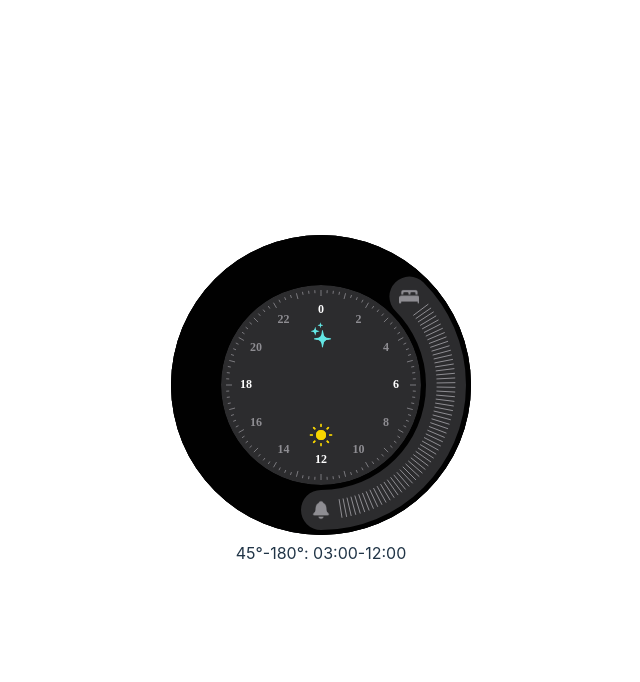
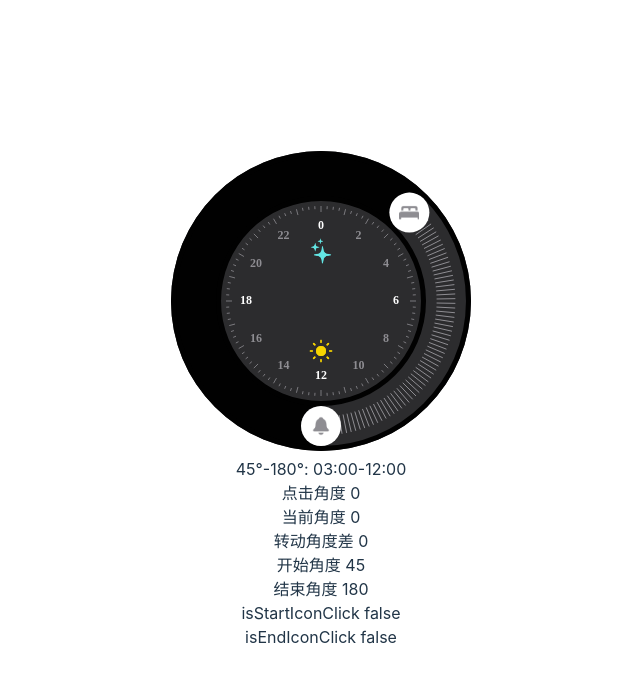
Before and after one commit to Alwayfeels/WeTodo, a Vue app: page / in a window 1280 px wide. Shown: the top 682 px of the page, without its empty margins (319-959 px from the left). Built offline with nearby package versions, Linux system fonts and the light colour scheme.

Commit message:
feat: 添加交互

```diff
--- a/src/components/TimeManager.vue
+++ b/src/components/TimeManager.vue
@@ -3,6 +3,14 @@
     <canvas id="canvas" ref="canvasRef" class="canvas" :style="`width: ${layout.width}px; height: ${layout.height}px;`"
       :width="layout.width" :height="layout.height"></canvas>
     <div>{{ clockValue }}</div>
+    <div>点击角度 {{ state.clickAngle }}</div>
+    <div>当前角度 {{ state.moveAngle }}</div>
+    <div>转动角度差 {{ state.dragOffsetAngle }}</div>
+    <div>开始角度 {{ state.dragBarStartAngle }}</div>
+    <div>结束角度 {{ state.dragBarEndAngle }}</div>
+    <div>isStartIconClick {{ state.isStartIconClick }}</div>
+    <div>isEndIconClick {{ state.isEndIconClick }}</div>
+
   </div>
 </template>
 
@@ -42,11 +50,13 @@ const colorConfig = reactive({
   daylight: '#f7d500'
 })
 const state = reactive({
-  clickAngle: null,
-  isStartIconClick: false,
-  isEndIconClick: false,
-  dragBarStartAngle: 45,
-  dragBarEndAngle: 190,
+  clickAngle: 0, // 点击初始角度，偏移量判断依据
+  moveAngle: 0, // 当前拖动角度
+  dragOffsetAngle: 0, // 点击角度和开始角度差,
+  isStartIconClick: false, // 是否点击了头部图标
+  isEndIconClick: false, // 是否点击了尾部图标
+  dragBarStartAngle: 45, // 拖拽条 开始角度
+  dragBarEndAngle: 180, // 拖拽条 结束角度
 })
 
 let canvasDom
@@ -67,21 +77,22 @@ onMounted(() => {
   canvas.context = ctx
   clockValue.value = canvas.context ? '无数据' : '不支持Canvas'
   drawClockBg()
+  ctx.save()
   drawDragBar(layout.dragBarStartAngleInit, layout.dragBarEndAngleInit)
-  // drawCircleAtPosition({
-  //   x: layout.centerX,
-  //   y: layout.centerY,
-  //   r: layout.drag_bar_R,
-  //   angle: 45,
-  //   circle_r: layout.drag_icon_size,
-  // })
-  // drawCircleAtPosition({
-  //   x: layout.centerX,
-  //   y: layout.centerY,
-  //   r: layout.drag_bar_R,
-  //   angle: 180,
-  //   circle_r: layout.drag_icon_size,
-  // })
+  drawCircleAtPosition({
+    x: layout.centerX,
+    y: layout.centerY,
+    r: layout.drag_bar_R,
+    angle: state.dragBarStartAngle,
+    circle_r: layout.drag_icon_size,
+  })
+  drawCircleAtPosition({
+    x: layout.centerX,
+    y: layout.centerY,
+    r: layout.drag_bar_R,
+    angle: state.dragBarEndAngle,
+    circle_r: layout.drag_icon_size,
+  })
   canvasDom = document.getElementById('canvas')
   addCanvasEventListener()
 })
@@ -89,9 +100,25 @@ onMounted(() => {
 function addCanvasEventListener() {
   canvasDom.addEventListener('mousedown', (event) => {
     const { offsetX, offsetY } = event
+    // 是否点击了dragbar
+    // const isClickDragBar = isPointInDragBar({
+    //   x: layout.centerX,
+    //   y: layout.centerY,
+    //   r: layout.drag_bar_R,
+    //   startAngle: state.dragBarStartAngle,
+    //   endAngle: state.dragBarEndAngle,
+    //   lineWidth: layout.drag_bar_width,
+    //   pointX: offsetX,
+    //   pointY: offsetY
+    // })
+    // if (isClickDragBar) {
+    //   console.log('rotate  eeeeeeeeee');
+    //   rotateDragBar(45)
+    // }
+    // console.log('isClickDragBar ??? => ', isClickDragBar);
     // 是否点击了dragbar图标
-    const [isStartIconClick, isEndIconClick] = ([45, 180]).map(angle => {
-      return isPointInCircle({
+    const [isStartIconClick, isEndIconClick] = ([state.dragBarStartAngle, state.dragBarEndAngle]).map(angle => {
+      return isClickInCircle({
         x: layout.centerX,
         y: layout.centerY,
         r: layout.drag_bar_R,
@@ -105,32 +132,49 @@ function addCanvasEventListener() {
     state.isEndIconClick = isEndIconClick
     if (isStartIconClick || isEndIconClick) {
       state.clickAngle = Math.round(calculateAngle({ x: layout.centerX, y: layout.centerY, pointX: offsetX, pointY: offsetY }))
-      console.log('click => ', state.clickAngle);
-      canvasDom.addEventListener('mousemove', addCanvasMoveListener)
+      state.dragOffsetAngle = state.clickAngle - state.dragBarStartAngle
+      canvasDom.addEventListener('mousemove', onCanvasMouseMove)
     }
   })
   canvasDom.addEventListener('mouseup', (event) => {
-    canvasDom.removeEventListener('mousemove', addCanvasMoveListener)
+    state.isStartIconClick = false
+    state.isEndIconClick = false
+    state.currAngle = 0
+    state.clickAngle = 0
+    canvasDom.removeEventListener('mousemove', onCanvasMouseMove)
   })
 }
 
-function addCanvasMoveListener(event) {
+/**
+ * @desc: 核心
+ */
+function onCanvasMouseMove(event) {
   const { offsetX, offsetY } = event
-  let angle = calculateAngle({ x: layout.centerX, y: layout.centerY, pointX: offsetX, pointY: offsetY })
-  console.log('move => ', Math.round(angle));
-  drawDragBar(offsetX, offsetY)
+  let currAngle = Math.round(calculateAngle({ x: layout.centerX, y: layout.centerY, pointX: offsetX, pointY: offsetY }))
+  if (state.moveAngle === currAngle) return
+  state.moveAngle = currAngle
+  const newStartAngle = state.isStartIconClick ? Math.round(currAngle + state.dragOffsetAngle): state.dragBarStartAngle
+  const newEndAngle = state.isEndIconClick ? Math.round(currAngle - currAngle + state.dragOffsetAngle): state.dragBarEndAngle
+  console.log('拖拽偏转角度 => ', state.dragOffsetAngle);
+
+  state.dragBarStartAngle = newStartAngle
+  state.dragBarEndAngle = newEndAngle
+  console.log('重绘角度 => ', newStartAngle, newEndAngle);
+  drawDragBar(newStartAngle, newEndAngle)
 }
 
 function calculateAngle({ x, y, pointX, pointY }) {
-  // 计算点击坐标相对于原点连线的角度
-  var deltaX = pointX - x;
-  var deltaY = y - pointY; // 注意这里的符号，因为 canvas 的坐标系与数学坐标系 y 轴方向相反
-  var radian = Math.atan2(deltaY, deltaX);
-  var angle = radian * (180 / Math.PI);
-  // 将角度转换为正上方为0度
-  angle = (angle + 360) % 360;
+  var dx = pointX - x;
+  var dy = y - pointY;
+  var angle = Math.atan2(dx, dy) * (180 / Math.PI);
+  if (angle < 0) {
+    angle = 360 + angle;
+  } else if (angle >= 360) {
+    angle = angle % 360;
+  }
   return angle;
 }
+console.log('.....', calculateAngle({ x: 10, y: 10, pointX: 10, pointY: 20 }));
 
 function drawClockBg() {
   drawBackground()
@@ -139,13 +183,19 @@ function drawClockBg() {
   drawScale()
 }
 
+function rotateDragBar(angle) {
+  ctx.restore()
+  const perAngle = Math.PI / 180
+  ctx.rotate(angle * perAngle); // 45度角
+}
+
 function drawDragBar(startAngle = 0, endAngle = 90) {
-  const {dragBarStartAngle, dragBarEndAngle} = state
-  if (dragBarStartAngle === startAngle && dragBarEndAngle === endAngle) return
-  state.dragBarStartAngle = startAngle
-  state.dragBarEndAngle = endAngle
+  if (startAngle >= 360 || endAngle >= 360) {
+    startAngle = startAngle % 360
+    endAngle = endAngle % 360
+  }
+  clearRing(layout.centerX, layout.centerY, (layout.drag_bar_R - layout.drag_bar_width), (layout.drag_bar_R + layout.drag_bar_width))
   clockValue.value = `${startAngle}°-${endAngle}°: ${getTimeFromAngle(startAngle)}-${getTimeFromAngle(endAngle)}`
-  clearRing(layout.centerX, layout.centerY, layout.R1, layout.R2, colorConfig.dark)
   drawDragBarContent(layout.centerX, layout.centerY, layout.drag_bar_R, startAngle, endAngle, layout.drag_bar_width);
   drawLinesOnArc(layout.centerX, layout.centerY, layout.drag_bar_R, startAngle, endAngle, layout.drag_scale_length);
   drawImageOnArc(layout.centerX, layout.centerY, layout.drag_bar_R, startAngle, bed_icon, layout.drag_icon_size)
@@ -153,22 +203,25 @@ function drawDragBar(startAngle = 0, endAngle = 90) {
 }
 
 function drawCircleAtPosition({ x, y, r, angle, circle_r }) {
-  angle -= 90
   // 转换为弧度
-  angle = angle * Math.PI / 180;
+  const arc = (angle - 90) * Math.PI / 180;
 
   // 计算第二个圆的圆心坐标
-  var secondX = x + Math.cos(angle) * r;
-  var secondY = y + Math.sin(angle) * r;
+  var secondX = x + Math.cos(arc) * r;
+  var secondY = y + Math.sin(arc) * r;
 
   // 绘制圆
   ctx.beginPath();
   ctx.arc(secondX, secondY, circle_r, 0, 2 * Math.PI);
+  ctx.fillStyle = colorConfig.light
   ctx.fill();
 }
 
+/**
+ * @desc: 操作条
+ */
+
 function drawDragBarContent(x, y, r, startAngle, endAngle, arc_r) {
-  ctx.save()
   // 转换为弧度
   startAngle = (startAngle - 90) * Math.PI / 180;
   endAngle = (endAngle - 90) * Math.PI / 180;
@@ -181,49 +234,26 @@ function drawDragBarContent(x, y, r, startAngle, endAngle, arc_r) {
   ctx.stroke();
 }
 
-const drawBackground = () => {
-  ctx.save()
-  ctx.beginPath();
-  ctx.arc(layout.centerX, layout.centerY, layout.R1, 0, Math.PI * 2);
-  ctx.fillStyle = colorConfig.shallowDark;
-  ctx.fill
-  ctx.fill()
-  ctx.moveTo(layout.centerX + layout.R2, layout.centerY);
-  ctx.arc(layout.centerX, layout.centerY, layout.R2, 0, Math.PI * 2, true);
-  ctx.fillStyle = colorConfig.dark;
-  ctx.fill()
-  ctx.restore()
-}
-function drawRing( x, y, r1, r2, color) {
-  ctx.beginPath();
-  ctx.arc(x, y, r2, 0, 2 * Math.PI);
-  ctx.arc(x, y, r1, 0, 2 * Math.PI);
-  ctx.closePath();
+function isPointInDragBar({ x, y, r, startAngle, endAngle, lineWidth, pointX, pointY }) {
+  var dx = pointX - x;
+  var dy = pointY - y;
+  var distance = Math.sqrt(dx * dx + dy * dy);
 
-  ctx.lineWidth = r2 - r1;
-  ctx.strokeStyle = color;
-  ctx.stroke();
+  if (distance < r + lineWidth && distance > r - lineWidth) {
+    var angle = Math.atan2(dy, dx);
+    angle = (angle < 0) ? (angle + 2 * Math.PI) : angle;
+    // console.log('condition1 success; angle=>', angle);
+    return true
+    if (startAngle > endAngle) {
+      return angle >= startAngle || angle <= endAngle;
+    } else {
+      return angle >= startAngle && angle <= endAngle;
+    }
+  }
+  return false;
 }
 
-function clearRing(x, y, r1, r2, color) {
-  ctx.beginPath();
-  ctx.arc(x, y, r2, 0, 2 * Math.PI);
-  ctx.arc(x, y, r1, 0, 2 * Math.PI, true);
-  ctx.closePath();
-
-  ctx.fillStyle = color;
-  ctx.fill();
-}
-
-const drawLine = (start1, start2, end1, end2, color = '#000') => {
-  ctx.beginPath();
-  ctx.moveTo(start1, start2);
-  ctx.lineTo(end1, end2);
-  ctx.strokeStyle = color;
-  ctx.stroke();
-  ctx.closePath();
-}
-
+// 绘制图标
 function drawImageOnArc(x, y, r, angle, image, imageSize) {
   // 转换为弧度
   angle = (angle - 90) * Math.PI / 180;
@@ -244,62 +274,8 @@ function drawImageOnArc(x, y, r, angle, image, imageSize) {
   }
 }
 
-// 判断是否点击坐标是否在目标圆内
-function isPointInCircle({ x, y, r, angle, circle_r, pointX, pointY }) {
-  ctx.beginPath();
-  // 转换为弧度
-  angle = (angle - 90) * Math.PI / 180;
-  // 计算第二个圆的圆心坐标
-  var secondX = x + Math.cos(angle) * r;
-  var secondY = y + Math.sin(angle) * r;
-  // 保存绘制圆的路径
-  ctx.arc(secondX, secondY, circle_r, 0, 2 * Math.PI);
-  // 判断点是否在路径内
-  return ctx.isPointInPath(pointX, pointY);
-}
 
-function getTimeFromAngle(angle) {
-  // 将角度转换为0-360范围内
-  angle = angle % 360;
-  if (angle < 0) {
-    angle += 360;
-  }
-
-  // 计算小时和分钟
-  var totalMinutes = Math.round(angle / 360 * 24 * 60);
-  var hours = Math.floor(totalMinutes / 60);
-  var minutes = Math.round((totalMinutes % 60) / 5) * 5;
-
-  // 格式化小时和分钟
-  var formattedHours = hours.toString().padStart(2, '0');
-  var formattedMinutes = minutes.toString().padStart(2, '0');
-
-  return formattedHours + ':' + formattedMinutes;
-}
-
-const drawScale = () => {
-  ctx.save();
-  // 画制时钟刻度
-  // 定义1°
-  var pi = Math.PI * 2 / 360;
-  for (var i = 0; i < (24 * 4); i++) {
-    var x = -Math.cos(pi * (360 / (24 * 4)) * i);
-    var y = Math.sin(pi * (360 / (24 * 4)) * i);
-    if (i % 8 == 0) {
-      // 绘制时钟数字
-      ctx.lineWidth = 1;
-      ctx.textAlign = 'center';
-      ctx.textBaseline = 'middle';
-      ctx.font = `bold ${layout.scale_font_size}px 微软雅黑`;
-      ctx.fillStyle = i % 24 === 0 ? colorConfig.light : colorConfig.shallowlight;
-      ctx.fillText(i / 4, layout.centerX + layout.scale_number_R * y, layout.centerX + layout.scale_number_R * x);
-    }
-    ctx.lineWidth = 0.8;
-    const lineLength = i % 4 == 0 ? 6 : 3;
-    drawLine(layout.centerX + layout.scale_R * x, layout.centerY + layout.scale_R * y, layout.centerX + (layout.scale_R - lineLength) * x, layout.centerX + (layout.scale_R - lineLength) * y, colorConfig.shallowlight)
-  }
-}
-
+// 绘制拖动条纹路
 function drawLinesOnArc(x, y, r, startAngle, endAngle, lineLength, angleOffset = 7) {
   r = r - lineLength / 2;
   // 转换为弧度
@@ -330,6 +306,101 @@ function drawLinesOnArc(x, y, r, startAngle, endAngle, lineLength, angleOffset =
   }
 }
 
+/**
+ * @desc: 背景绘制
+ */
+// 基础背景
+const drawBackground = () => {
+  ctx.beginPath();
+  ctx.arc(layout.centerX, layout.centerY, layout.R1, 0, Math.PI * 2);
+  ctx.fillStyle = colorConfig.shallowDark;
+  ctx.fill
+  ctx.fill()
+  ctx.moveTo(layout.centerX + layout.R2, layout.centerY);
+  ctx.arc(layout.centerX, layout.centerY, layout.R2, 0, Math.PI * 2, true);
+  ctx.fillStyle = colorConfig.dark;
+  ctx.fill()
+  ctx.restore()
+}
+
+// 绘制圆环
+function clearRing(x, y, r1, r2, color = colorConfig.dark) {
+  ctx.beginPath();
+  ctx.arc(x, y, r2, 0, 2 * Math.PI);
+  ctx.arc(x, y, r1, 0, 2 * Math.PI, true);
+  ctx.closePath();
+
+  ctx.fillStyle = color;
+  ctx.fill();
+}
+
+// 绘制线条
+const drawLine = (start1, start2, end1, end2, color = '#000') => {
+  ctx.beginPath();
+  ctx.moveTo(start1, start2);
+  ctx.lineTo(end1, end2);
+  ctx.strokeStyle = color;
+  ctx.stroke();
+  ctx.closePath();
+}
+
+// 判断是否点击坐标是否在目标圆内
+function isClickInCircle({ x, y, r, angle, circle_r, pointX, pointY }) {
+  ctx.beginPath();
+  // 转换为弧度
+  angle = (angle - 90) * Math.PI / 180;
+  // 计算第二个圆的圆心坐标
+  var secondX = x + Math.cos(angle) * r;
+  var secondY = y + Math.sin(angle) * r;
+  // 保存绘制圆的路径
+  ctx.arc(secondX, secondY, circle_r, 0, 2 * Math.PI);
+  // 判断点是否在路径内
+  return ctx.isPointInPath(pointX, pointY);
+}
+
+// 计算时间
+function getTimeFromAngle(angle) {
+  // 将角度转换为0-360范围内
+  angle = angle % 360;
+  if (angle < 0) {
+    angle += 360;
+  }
+
+  // 计算小时和分钟
+  var totalMinutes = Math.round(angle / 360 * 24 * 60);
+  var hours = Math.floor(totalMinutes / 60);
+  var minutes = Math.round((totalMinutes % 60) / 5) * 5;
+
+  // 格式化小时和分钟
+  var formattedHours = hours.toString().padStart(2, '0');
+  var formattedMinutes = minutes.toString().padStart(2, '0');
+
+  return formattedHours + ':' + formattedMinutes;
+}
+
+// 绘制时钟表盘刻度
+const drawScale = () => {
+  // 画制时钟刻度
+  // 定义1°
+  var pi = Math.PI * 2 / 360;
+  for (var i = 0; i < (24 * 4); i++) {
+    var x = -Math.cos(pi * (360 / (24 * 4)) * i);
+    var y = Math.sin(pi * (360 / (24 * 4)) * i);
+    if (i % 8 == 0) {
+      // 绘制时钟数字
+      ctx.lineWidth = 1;
+      ctx.textAlign = 'center';
+      ctx.textBaseline = 'middle';
+      ctx.font = `bold ${layout.scale_font_size}px 微软雅黑`;
+      ctx.fillStyle = i % 24 === 0 ? colorConfig.light : colorConfig.shallowlight;
+      ctx.fillText(i / 4, layout.centerX + layout.scale_number_R * y, layout.centerX + layout.scale_number_R * x);
+    }
+    ctx.lineWidth = 0.8;
+    const lineLength = i % 4 == 0 ? 6 : 3;
+    drawLine(layout.centerX + layout.scale_R * x, layout.centerY + layout.scale_R * y, layout.centerX + (layout.scale_R - lineLength) * x, layout.centerX + (layout.scale_R - lineLength) * y, colorConfig.shallowlight)
+  }
+}
+
 </script>
 
 <style lang="scss" scoped>
```
